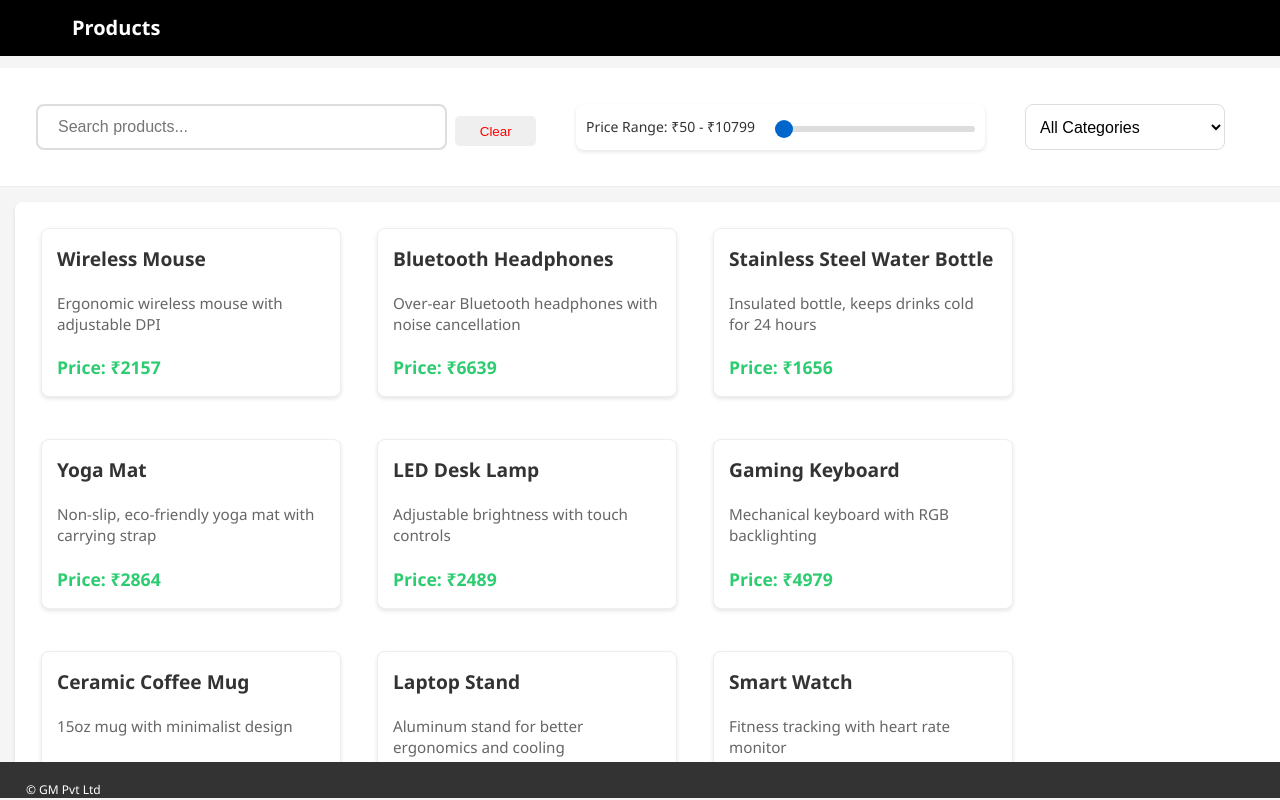
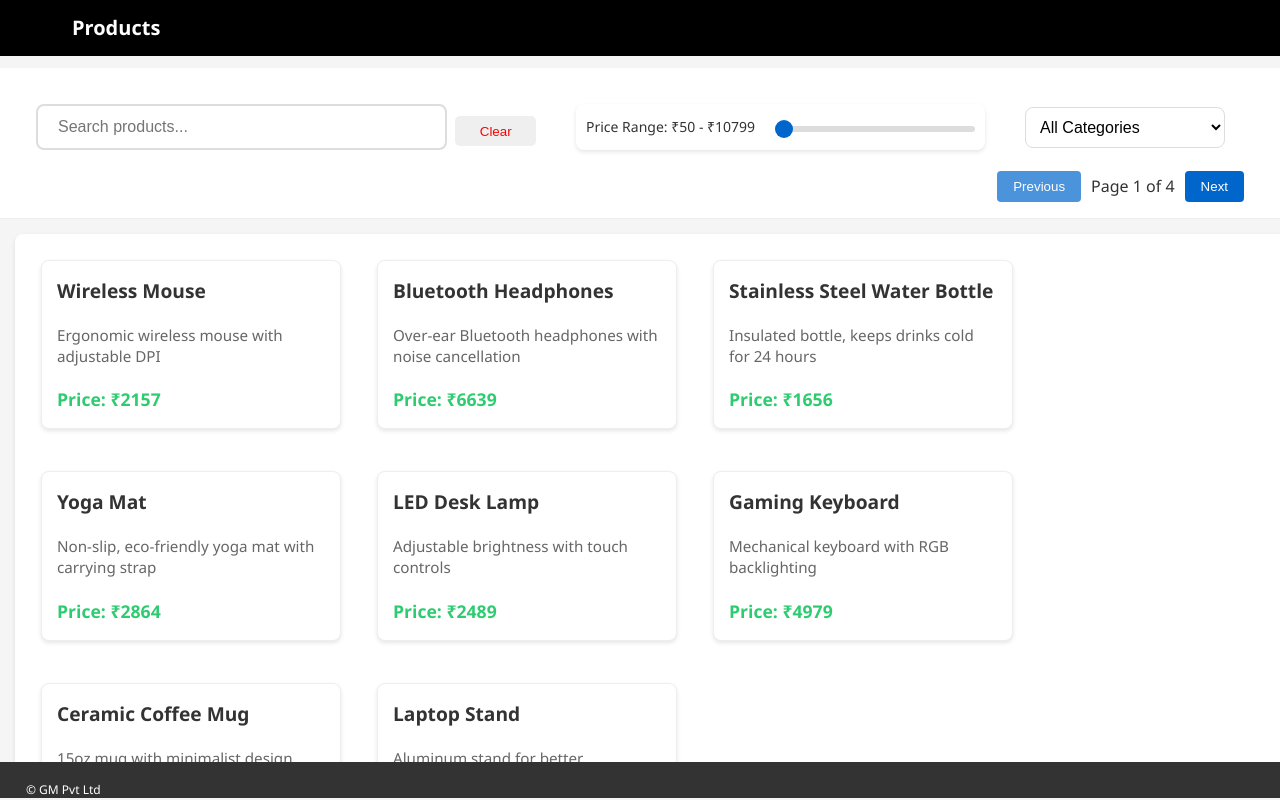
Before and after one commit to 2004-20023/productlist, an Angular app: page / in a window 1280 px wide. Built offline with nearby package versions, Linux system fonts and the light colour scheme; a web font is replaced by a local one.

Commit message:
pagination

```diff
--- a/src/app/maincontent/maincontent.component.html
+++ b/src/app/maincontent/maincontent.component.html
@@ -1,5 +1,5 @@
 <!-- Search bar -->
-<div class="topcontainer" style="display: flex;">
+<div class="topcontainer" style="display: flex; flex-wrap: wrap; align-items: center;">
 
   <div class="search-container">
     <div class="inputs" style="display: flex;">
@@ -27,14 +27,30 @@
     <option value="">All Categories</option>
     <option *ngFor="let category of uniqueCategories" [value]="category">{{category}}</option>
   </select>
+
+  <!-- Pagination Controls -->
+  <div class="pagination" style="display: flex; align-items: center; margin-left: auto; padding: 0 20px;">
+    <button [disabled]="currentPage === 1" (click)="changePage(currentPage - 1)"
+      style="padding: 8px 16px; border: none; border-radius: 4px; background: #0066cc; color: white; cursor: pointer;">
+      Previous
+    </button>
+    <span style="margin: 0 10px; line-height: 32px;">
+      Page {{currentPage}} of {{totalPages}}
+    </span>
+    <button [disabled]="currentPage === totalPages" (click)="changePage(currentPage + 1)"
+      style="padding: 8px 16px; border: none; border-radius: 4px; background: #0066cc; color: white; cursor: pointer;">
+      Next
+    </button>
+  </div>
 </div>
 
 <!-- Product List Container -->
 <div class="product-container" style="height: calc(100vh - 150px); overflow: hidden;">
   <div class="ProductList" style="height: 100%; overflow-y: auto; padding: 16px;">
     <div style="display: flex; flex-wrap: wrap; gap: 16px;">
-      <ng-container *ngFor="let product of filteredProducts">
-        <div class="product-item" style="width: 300px; margin-bottom: 16px;" *ngIf="product.category === selectedCategory || selectedCategory === ''">
+      <ng-container *ngFor="let product of paginatedProducts">
+        <div class="product-item" style="width: 300px; margin-bottom: 16px;"
+          *ngIf="product.category === selectedCategory || selectedCategory === ''">
           <div class="product-name">{{product.name}}</div>
           <div class="product-description">{{product.description}}</div>
           <div class="product-price">Price: ₹{{product.price}}</div>
--- a/src/app/maincontent/maincontent.component.scss
+++ b/src/app/maincontent/maincontent.component.scss
@@ -289,3 +289,17 @@ select {
 padding: 16px;
 border-bottom: 1px solid #eee;
 }
+
+.pagination {
+button {
+  &:disabled {
+    background: #cccccc;
+    cursor: not-allowed;
+    opacity: 0.7;
+  }
+
+  &:not(:disabled):hover {
+    background: #0052a3;
+  }
+}
+}
--- a/src/app/maincontent/maincontent.component.ts
+++ b/src/app/maincontent/maincontent.component.ts
@@ -14,7 +14,7 @@ export class MaincontentComponent implements OnInit {
   uniqueCategories: any = [];
   selectedCategory: string = '';
   currentPage: number = 1;
-  itemsPerPage: number = 10;
+  itemsPerPage: number = 8; // Changed to 8 items per page
   paginatedProducts: any[] = [];
   searchQuery: string = '';
   filteredProducts: any[] = [];
@@ -23,6 +23,11 @@ export class MaincontentComponent implements OnInit {
   maxAvailablePrice: number = 0;
   minPrice: number = 50;
   maxPrice: number = 0;
+
+  // Add method to get total pages
+  get totalPages(): number {
+    return Math.ceil(this.filteredProducts.length / this.itemsPerPage);
+  }
 
   ngOnInit(): void {
     this.ProductList = this.ProductList.default;
@@ -83,8 +88,11 @@ export class MaincontentComponent implements OnInit {
     this.paginatedProducts = this.filteredProducts.slice(startIndex, endIndex);
   }
 
-  changePage(page: number) {
-    this.currentPage = page;
-    this.updatePaginatedProducts();
+  // Update changePage method
+  changePage(page: number): void {
+    if (page >= 1 && page <= this.totalPages) {
+      this.currentPage = page;
+      this.updatePaginatedProducts();
+    }
   }
 }
```
Lines whose indentation alone changed are shown as unchanged.
